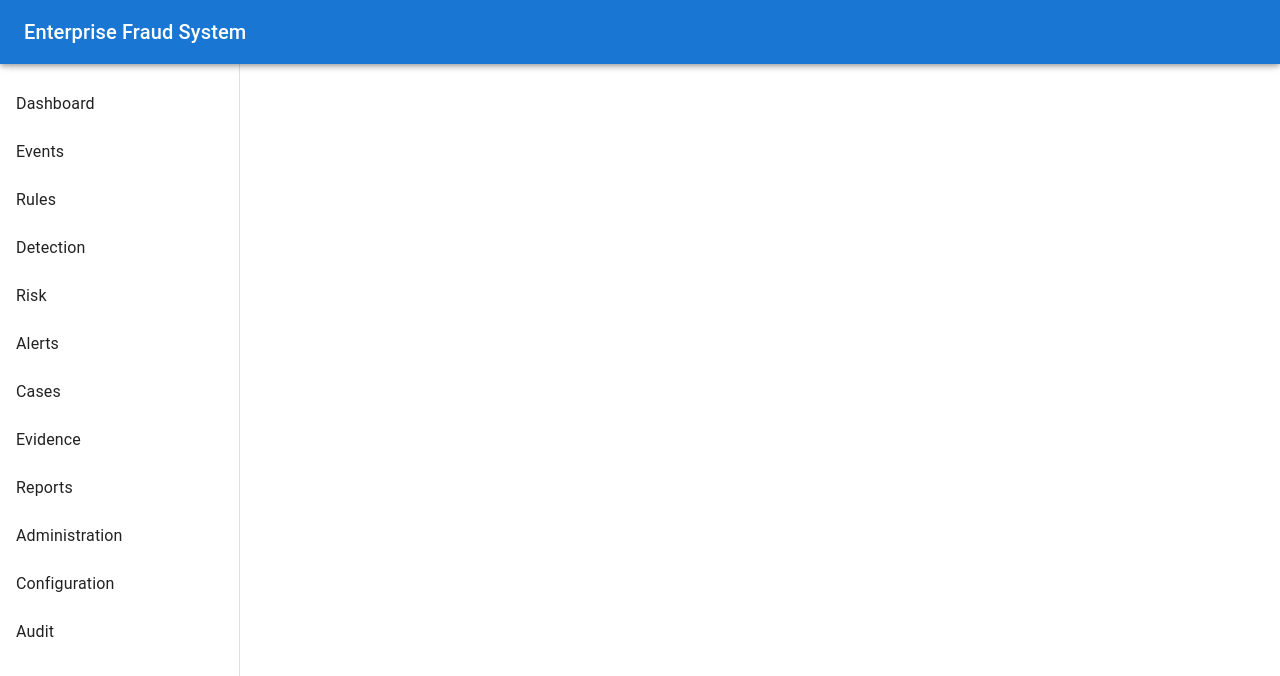
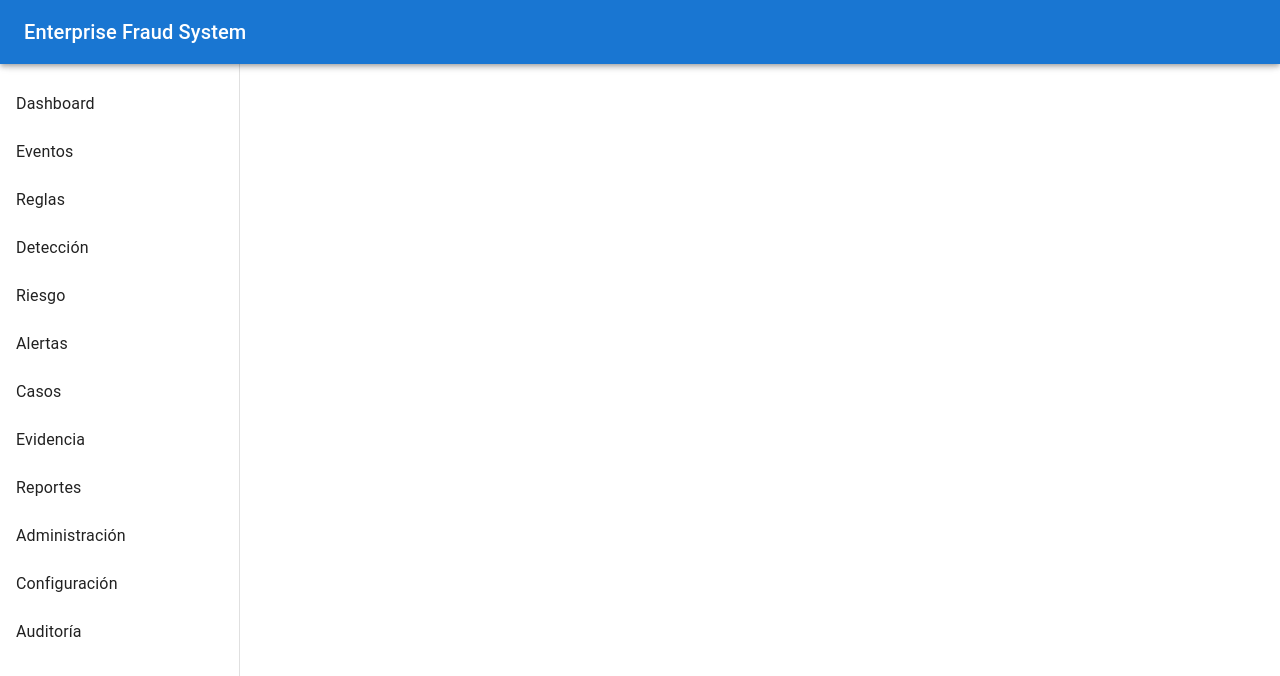
Before and after one commit to lflira699/enterprise-fraud-system, a React (Vite) app in the folder 02-Development/02-Source Code/efs-frontend/: page / in a window 1280 px wide. Shown: the top 676 px of the page. Built offline with nearby package versions, Linux system fonts and the light colour scheme.

Commit message:
feat(frontend): add internationalization base

```diff
--- /dev/null
+++ b/02-Development/02-Source Code/efs-frontend/src/configuration/i18n.ts
@@ -0,0 +1,40 @@
+import i18n from 'i18next'
+import { initReactI18next } from 'react-i18next'
+
+const resources = {
+  es: {
+    translation: {
+      app: {
+        title: 'Enterprise Fraud System',
+      },
+      navigation: {
+        primary: 'Navegación principal',
+        dashboard: 'Dashboard',
+        events: 'Eventos',
+        rules: 'Reglas',
+        detection: 'Detección',
+        risk: 'Riesgo',
+        alerts: 'Alertas',
+        cases: 'Casos',
+        evidence: 'Evidencia',
+        reports: 'Reportes',
+        administration: 'Administración',
+        configuration: 'Configuración',
+        audit: 'Auditoría',
+      },
+    },
+  },
+} as const
+
+void i18n
+  .use(initReactI18next)
+  .init({
+    resources,
+    lng: 'es',
+    fallbackLng: 'es',
+    interpolation: {
+      escapeValue: false,
+    },
+  })
+
+export default i18n
--- a/02-Development/02-Source Code/efs-frontend/src/main.tsx
+++ b/02-Development/02-Source Code/efs-frontend/src/main.tsx
@@ -4,6 +4,7 @@ import { QueryClient, QueryClientProvider } from '@tanstack/react-query'
 import { BrowserRouter } from 'react-router-dom'
 
 import App from './app/App'
+import './configuration/i18n'
 
 const queryClient = new QueryClient()
 
--- a/02-Development/02-Source Code/efs-frontend/src/routing/AppNavigation.tsx
+++ b/02-Development/02-Source Code/efs-frontend/src/routing/AppNavigation.tsx
@@ -3,6 +3,7 @@ import {
   ListItemButton,
   ListItemText,
 } from '@mui/material'
+import { useTranslation } from 'react-i18next'
 import {
   useLocation,
   useNavigate,
@@ -12,63 +13,64 @@ import { ROUTE_PATHS } from './routePaths'
 
 const NAVIGATION_ITEMS = [
   {
-    label: 'Dashboard',
+    labelKey: 'navigation.dashboard',
     path: ROUTE_PATHS.dashboard,
   },
   {
-    label: 'Events',
+    labelKey: 'navigation.events',
     path: ROUTE_PATHS.events,
   },
   {
-    label: 'Rules',
+    labelKey: 'navigation.rules',
     path: ROUTE_PATHS.rules,
   },
   {
-    label: 'Detection',
+    labelKey: 'navigation.detection',
     path: ROUTE_PATHS.detection,
   },
   {
-    label: 'Risk',
+    labelKey: 'navigation.risk',
     path: ROUTE_PATHS.risk,
   },
   {
-    label: 'Alerts',
+    labelKey: 'navigation.alerts',
     path: ROUTE_PATHS.alerts,
   },
   {
-    label: 'Cases',
+    labelKey: 'navigation.cases',
     path: ROUTE_PATHS.cases,
   },
   {
-    label: 'Evidence',
+    labelKey: 'navigation.evidence',
     path: ROUTE_PATHS.evidence,
   },
   {
-    label: 'Reports',
+    labelKey: 'navigation.reports',
     path: ROUTE_PATHS.reports,
   },
   {
-    label: 'Administration',
+    labelKey: 'navigation.administration',
     path: ROUTE_PATHS.administration,
   },
   {
-    label: 'Configuration',
+    labelKey: 'navigation.configuration',
     path: ROUTE_PATHS.configuration,
   },
   {
-    label: 'Audit',
+    labelKey: 'navigation.audit',
     path: ROUTE_PATHS.audit,
   },
 ] as const
 
 function AppNavigation() {
+  const { t } = useTranslation()
   const location = useLocation()
   const navigate = useNavigate()
 
   return (
     <List
       component="nav"
-      aria-label="Primary navigation"
+      aria-label={t('navigation.primary')}
       disablePadding
     >
       {NAVIGATION_ITEMS.map((item) => (
@@ -82,7 +84,7 @@ function AppNavigation() {
           }}
         >
           <ListItemText
-            primary={item.label}
+            primary={t(item.labelKey)}
           />
         </ListItemButton>
       ))}
--- a/02-Development/02-Source Code/efs-frontend/src/shared/layouts/AppLayout.tsx
+++ b/02-Development/02-Source Code/efs-frontend/src/shared/layouts/AppLayout.tsx
@@ -6,6 +6,7 @@ import {
   Toolbar,
   Typography,
 } from '@mui/material'
+import { useTranslation } from 'react-i18next'
 
 const DRAWER_WIDTH = 240
 
@@ -18,6 +19,8 @@ function AppLayout({
   children,
   navigation,
 }: AppLayoutProps) {
+  const { t } = useTranslation()
+
   return (
     <Box
       sx={{
@@ -37,7 +40,7 @@ function AppLayout({
             component="h1"
             variant="h6"
           >
-            Enterprise Fraud System
+            {t('app.title')}
           </Typography>
         </Toolbar>
       </AppBar>
```
Also changed, not shown: 1 other file (tests, documents, lock files or other folders).
